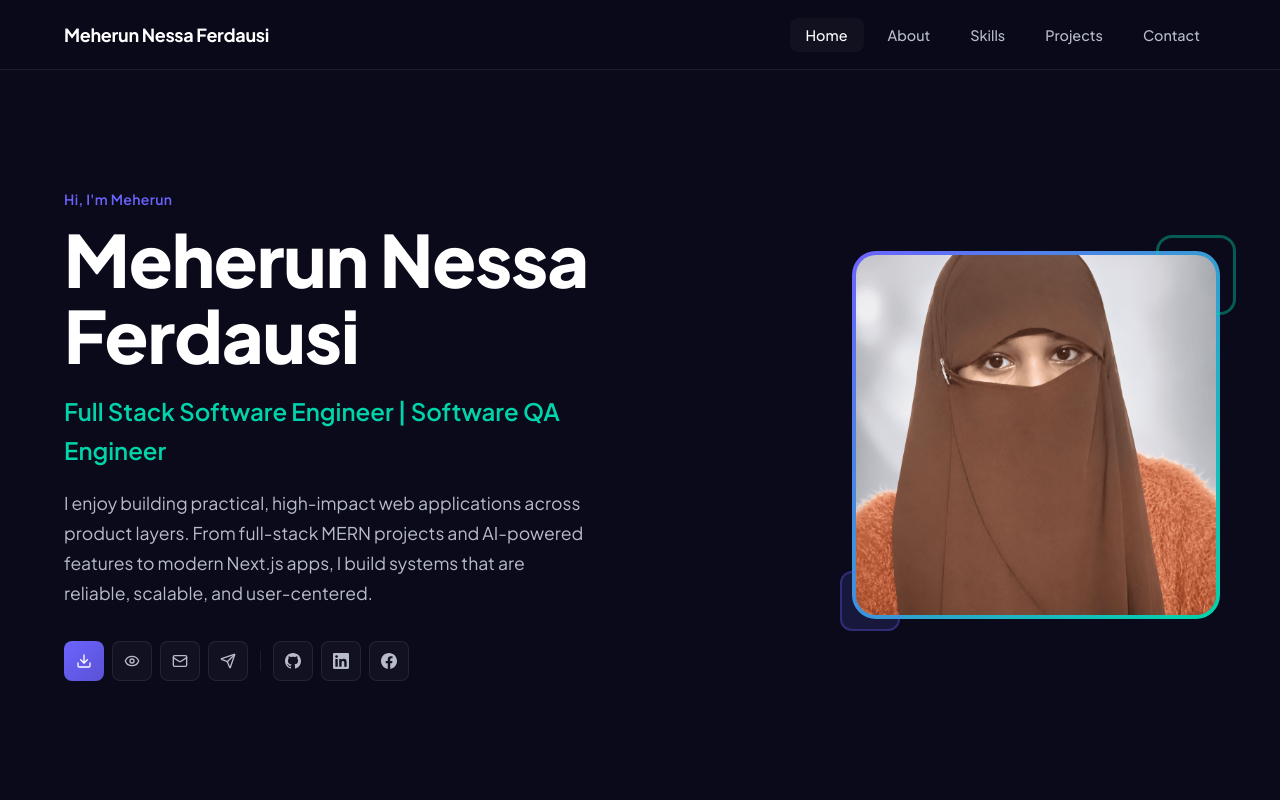
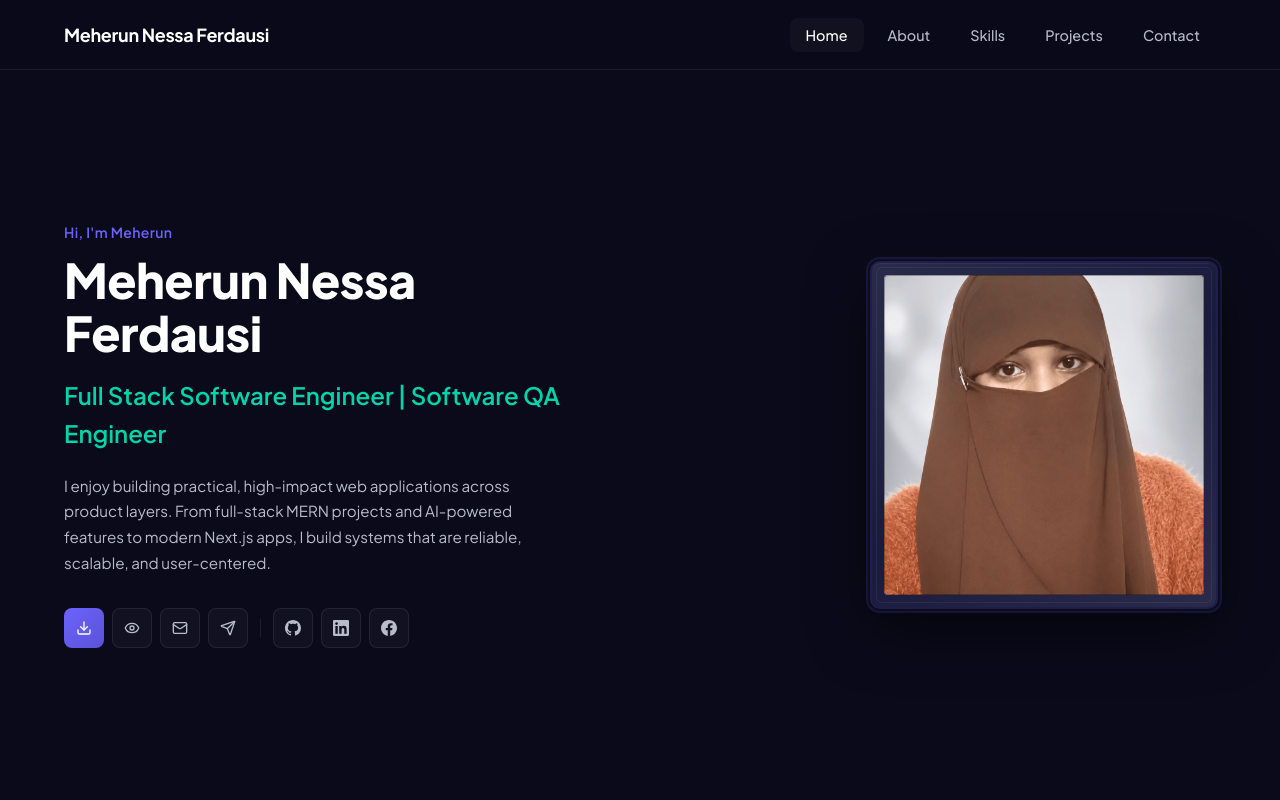
Before and after one commit to meheroon/portfolio, a Next.js app in the folder portfolio-next/: page / in a window 1280 px wide. Shown: the top 800 px of the page. Built offline with nearby package versions, Linux system fonts and the light colour scheme.

Commit message:
Hero: smaller name, smaller description, classic picture frame style

```diff
--- a/portfolio-next/app/globals.css
+++ b/portfolio-next/app/globals.css
@@ -76,52 +76,42 @@ body {
   background: var(--accent);
 }
 
-/* Hero Photo Frame */
+/* Hero Photo Frame - Classic Style */
 .hero-photo-frame {
   position: relative;
-  width: 360px;
-  height: 360px;
+  padding: 12px;
+  background: linear-gradient(145deg, #2a2a4a, #1a1a3e, #2a2a4a);
+  border-radius: 8px;
+  box-shadow:
+    0 0 0 2px rgba(108, 99, 255, 0.2),
+    0 0 0 4px rgba(10, 10, 26, 0.8),
+    0 0 0 6px rgba(108, 99, 255, 0.15),
+    0 20px 60px rgba(0, 0, 0, 0.5),
+    inset 0 1px 0 rgba(255, 255, 255, 0.05);
 }
 
 .hero-photo-frame::before {
   content: '';
   position: absolute;
-  inset: -4px;
-  border-radius: 24px;
-  background: linear-gradient(135deg, var(--accent), var(--accent-secondary));
-  z-index: 0;
-}
-
-.hero-photo-frame::after {
-  content: '';
-  position: absolute;
-  top: -20px;
-  right: -20px;
-  width: 80px;
-  height: 80px;
-  border: 3px solid var(--accent-secondary);
-  border-radius: 16px;
-  z-index: 0;
-  opacity: 0.4;
+  inset: 4px;
+  border: 1px solid rgba(255, 255, 255, 0.06);
+  border-radius: 6px;
+  pointer-events: none;
 }
 
 .hero-photo-inner {
   position: relative;
-  width: 100%;
-  height: 100%;
-  border-radius: 20px;
+  width: 320px;
+  height: 320px;
+  border-radius: 4px;
   overflow: hidden;
-  z-index: 1;
 }
 
-.hero-dot {
+.hero-photo-inner::after {
+  content: '';
   position: absolute;
-  bottom: -16px;
-  left: -16px;
-  width: 60px;
-  height: 60px;
-  border-radius: 12px;
-  background: rgba(108, 99, 255, 0.15);
-  border: 2px solid rgba(108, 99, 255, 0.3);
-  z-index: 0;
+  inset: 0;
+  border: 1px solid rgba(0, 0, 0, 0.3);
+  border-radius: 4px;
+  pointer-events: none;
 }
--- a/portfolio-next/components/home/Hero.tsx
+++ b/portfolio-next/components/home/Hero.tsx
@@ -27,7 +27,7 @@ export default function Hero() {
             Hi, I&apos;m {personalInfo.shortName}
           </p>
 
-          <h1 className="text-[clamp(2.8rem,6vw,4.5rem)] font-extrabold leading-[1.05] mb-5 tracking-[-1px]">
+          <h1 className="text-[clamp(2rem,4vw,3rem)] font-extrabold leading-[1.1] mb-4 tracking-[-0.5px]">
             {personalInfo.name}
           </h1>
 
@@ -35,7 +35,7 @@ export default function Hero() {
             {personalInfo.heroDesignation}
           </h2>
 
-          <p className="text-[clamp(0.95rem,1.5vw,1.1rem)] text-text-secondary mb-8 max-w-[520px] leading-[1.7]">
+          <p className="text-[clamp(0.85rem,1.3vw,0.95rem)] text-text-secondary mb-8 max-w-[480px] leading-[1.7]">
             {personalInfo.heroDescription}
           </p>
 
@@ -89,21 +89,20 @@ export default function Hero() {
           </div>
         </div>
 
-        {/* Photo with Frame */}
+        {/* Photo with Classic Frame */}
         <div className="flex justify-center lg:justify-end">
           <div className="hero-photo-frame">
             <div className="hero-photo-inner">
               <Image
                 src={personalInfo.photo}
                 alt={personalInfo.name}
-                width={360}
-                height={360}
+                width={320}
+                height={320}
                 className="w-full h-full object-cover"
                 priority
-                sizes="(max-width: 768px) 280px, 360px"
+                sizes="(max-width: 768px) 260px, 320px"
               />
             </div>
-            <div className="hero-dot" />
           </div>
         </div>
       </div>
```
